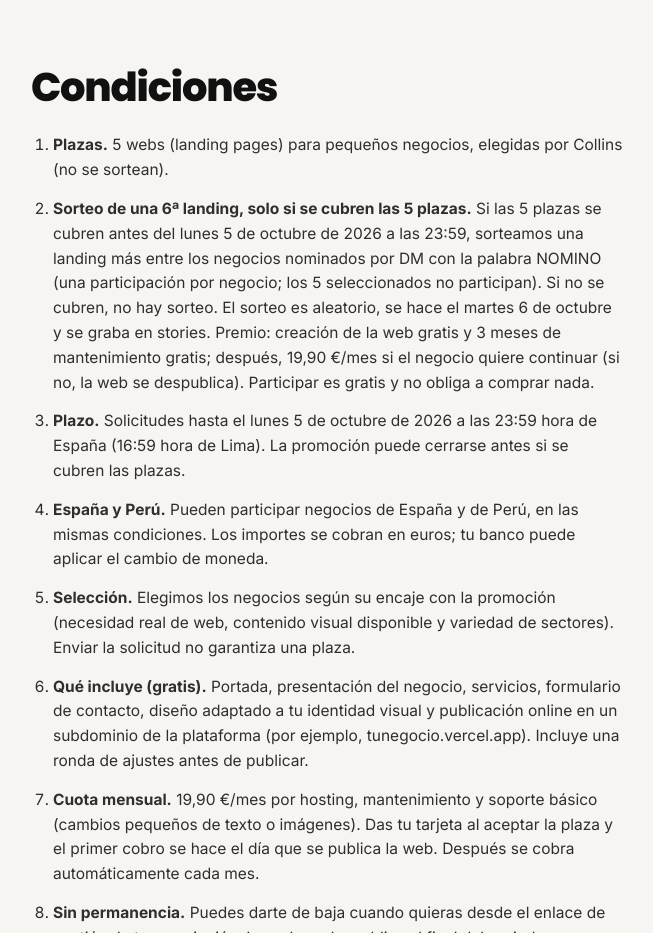
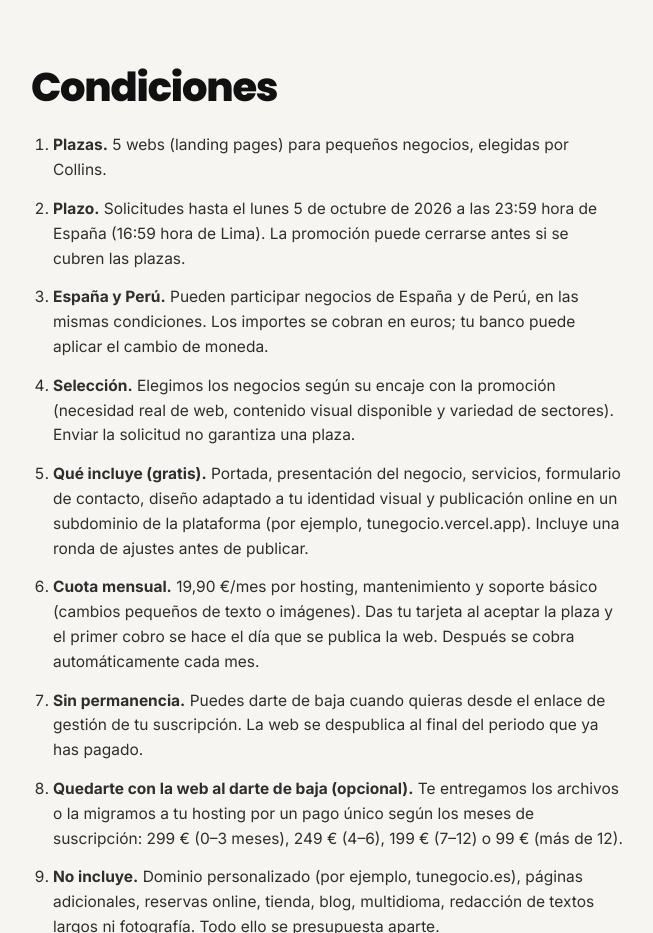
Before and after one commit to emivelasquezv/landing0, a plain HTML site: page index.html in a window 1280 px wide. Shown: the part 2660-3593 px from the top of the page, without its empty margins (313-966 px from the left). Drawn offline with Linux system fonts and the light colour scheme.

Commit message:
Quitar el sorteo de las condiciones
Co-Authored-By: Claude Opus 5.5 <noreply@anthropic.com>

```diff
--- a/index.html
+++ b/index.html
@@ -153,8 +153,7 @@
     <div class="wrap narrow">
       <h2>Condiciones</h2>
       <ol>
-        <li><b>Plazas.</b> 5 webs (landing pages) para pequeños negocios, elegidas por Collins (no se sortean).</li>
-        <li><b>Sorteo de una 6ª landing, solo si se cubren las 5 plazas.</b> Si las 5 plazas se cubren antes del lunes 5 de octubre de 2026 a las 23:59, sorteamos una landing más entre los negocios nominados por DM con la palabra NOMINO (una participación por negocio; los 5 seleccionados no participan). Si no se cubren, no hay sorteo. El sorteo es aleatorio, se hace el martes 6 de octubre y se graba en stories. Premio: creación de la web gratis y 3 meses de mantenimiento gratis; después, 19,90 €/mes si el negocio quiere continuar (si no, la web se despublica). Participar es gratis y no obliga a comprar nada.</li>
+        <li><b>Plazas.</b> 5 webs (landing pages) para pequeños negocios, elegidas por Collins.</li>
         <li><b>Plazo.</b> Solicitudes hasta el lunes 5 de octubre de 2026 a las 23:59 hora de España (16:59 hora de Lima). La promoción puede cerrarse antes si se cubren las plazas.</li>
         <li><b>España y Perú.</b> Pueden participar negocios de España y de Perú, en las mismas condiciones. Los importes se cobran en euros; tu banco puede aplicar el cambio de moneda.</li>
         <li><b>Selección.</b> Elegimos los negocios según su encaje con la promoción (necesidad real de web, contenido visual disponible y variedad de sectores). Enviar la solicitud no garantiza una plaza.</li>
```
